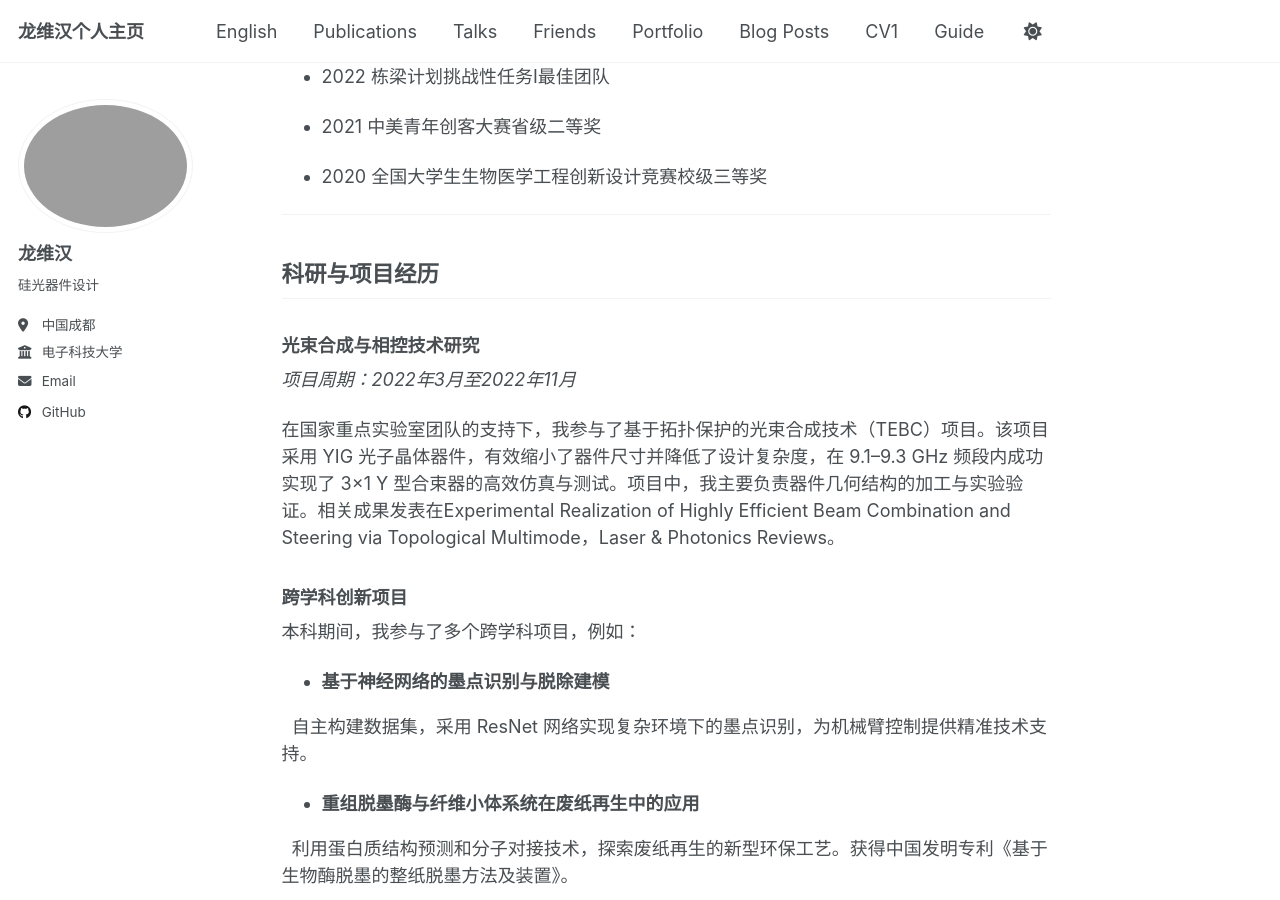
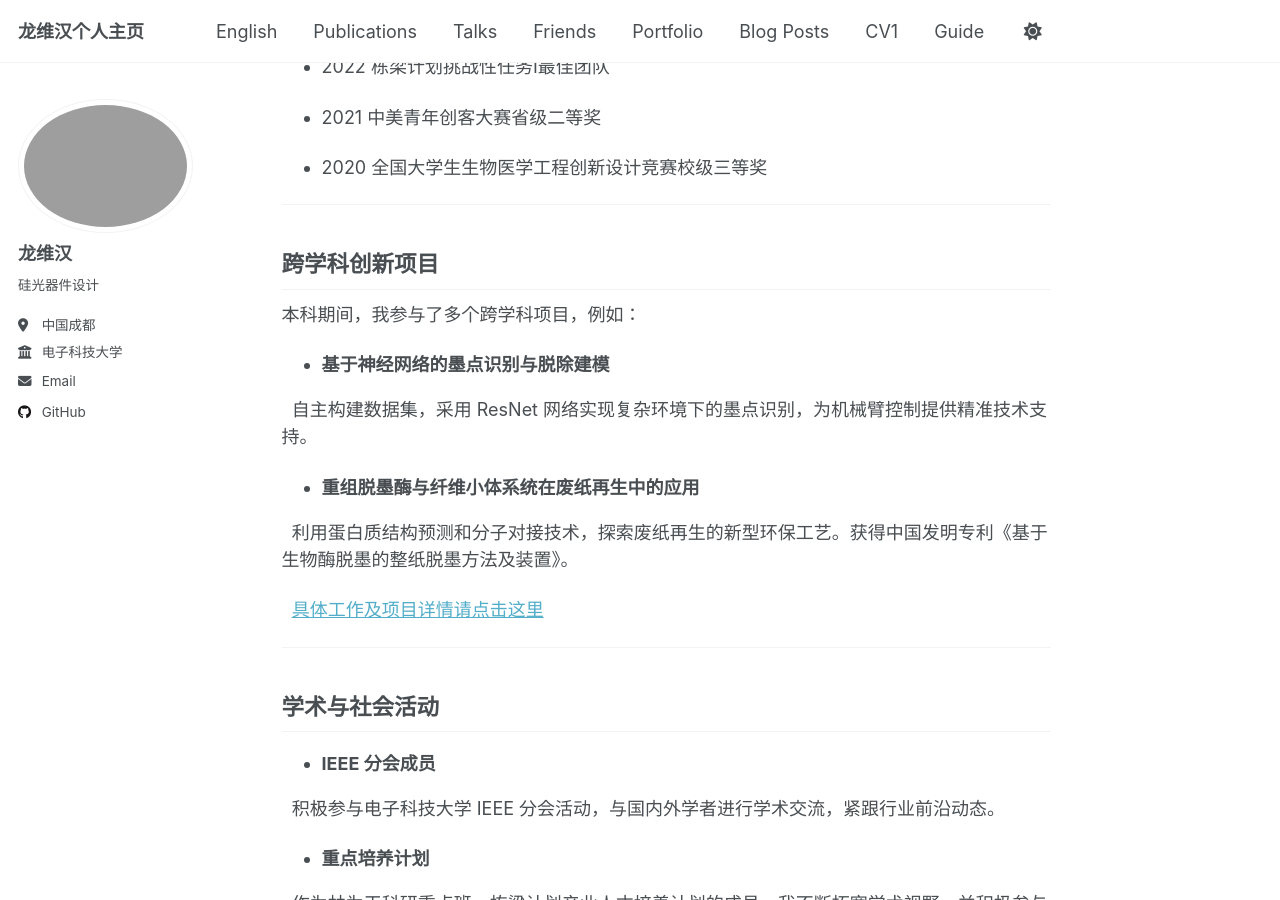
Before and after one commit to LongWeihan/cn-site, a Jekyll site: the page built from _pages/about.md, in a window 1280 px wide and 900 px high, scrolled down 4278 px. Built offline with Jekyll 4.4.1, drawn with Linux system fonts in a browser that asks for light colours; some of the changed text lies outside the part shown.

Commit message:
about.md

```diff
--- a/_pages/about.md
+++ b/_pages/about.md
@@ -58,19 +57,19 @@ redirect_from: # 确保这一行顶格写，从第1列开始
 
 
 
-**集成光子学**
+- **集成光子学**
 
   研究硅基、SiN平台上各类波导器件的设计、建模与性能优化，涵盖模式分析、色散控制、损耗机制及偏振管理。致力于结合理论与仿真实现高性能、可制造性的光子器件设计。
 
 
 
-**波导模式控制**
+- **波导模式控制**
 
   研究特殊截面与周期性结构在波导中的电磁模式调控能力，实现特定电场模式与方向的针对性设计，服务于功能型器件的光场调控。
 
 
 
-**磁光非互易光子学**
+- **磁光非互易光子学**
 
   研究磁光效应在集成光子平台中的应用，聚焦磁光材料与硅光器件的融合设计，推动磁光隔离器、非互易器件等功能模块在片上系统中的实现与优化。
 
@@ -226,19 +225,8 @@ Jing Y, Yang Y, **Long W**, Zhang T, Wu D, Wang J, Xiong Z, Chen N, Wang M, Chan
 
 
 
-## 科研与项目经历
+## 跨学科创新项目
 
-
-
-### 光束合成与相控技术研究
-
-*项目周期：2022年3月至2022年11月*
-
-在国家重点实验室团队的支持下，我参与了基于拓扑保护的光束合成技术（TEBC）项目。该项目采用 YIG 光子晶体器件，有效缩小了器件尺寸并降低了设计复杂度，在 9.1–9.3 GHz 频段内成功实现了 3×1 Y 型合束器的高效仿真与测试。项目中，我主要负责器件几何结构的加工与实验验证。相关成果发表在Experimental Realization of Highly Efficient Beam Combination and Steering via Topological Multimode，Laser & Photonics Reviews。
-
-
-
-### 跨学科创新项目
 
 本科期间，我参与了多个跨学科项目，例如：
 
```
Also changed, not shown: other parts of _pages/about.md (+2 -3 lines).
